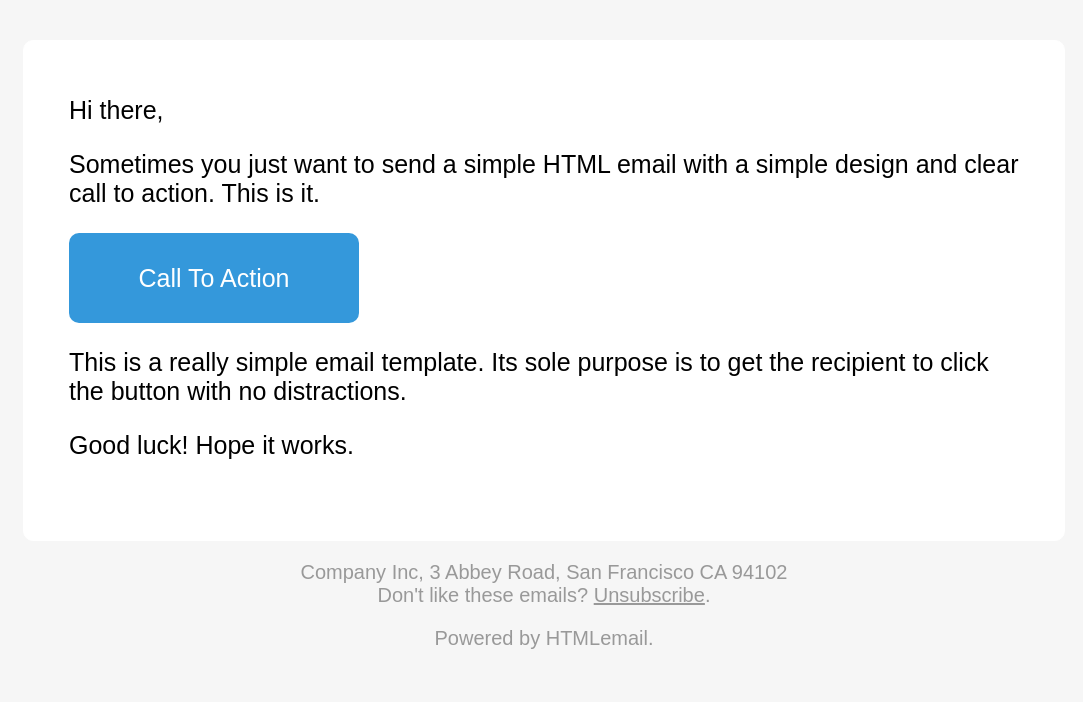
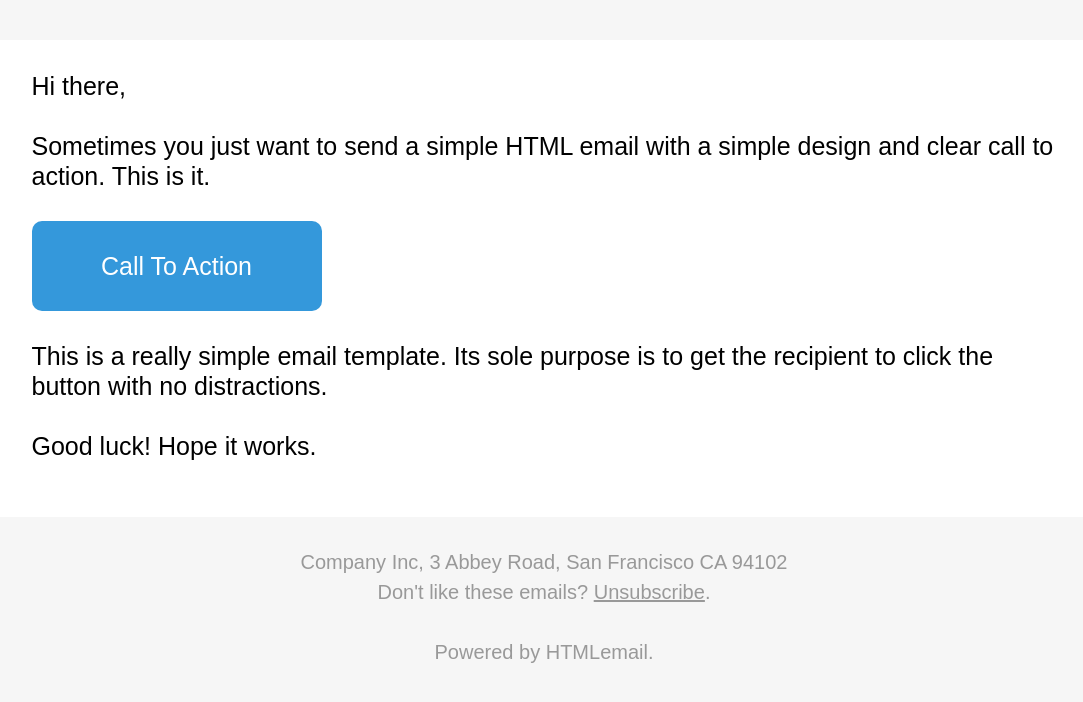
Before and after one commit to JavaHutt/email-template, a plain HTML site: page index.html in a window 1280 px wide. Shown: the whole page, without its empty margins (96-1179 px from the left). Drawn offline with Linux system fonts and the light colour scheme.

Commit message:
Added css reset

```diff
--- a/index.html
+++ b/index.html
@@ -7,17 +7,17 @@
 </head>
 <body>
 	<div class="container">
-		<p>Hi there,</p>
-		<p>Sometimes you just want to send a simple HTML email with a simple design and clear call to action. This is it.</p>
+		<p>Hi there,</p><br>
+		<p>Sometimes you just want to send a simple HTML email with a simple design and clear call to action. This is it.</p><br>
 		<form action="https://htmlemail.io/" type="post">
-			<input type="submit" value="Call To Action">
-		</form>
-		<p>This is a really simple email template. Its sole purpose is to get the recipient to click the button with no distractions.</p>
+			<input class="cta-button" type="submit" value="Call To Action">
+		</form><br>
+		<p>This is a really simple email template. Its sole purpose is to get the recipient to click the button with no distractions.</p><br>
 		<p>Good luck! Hope it works.</p>
-	</div>
+	</div><br>
 	<footer>
 		<p>Company Inc, 3 Abbey Road, San Francisco CA 94102<br>
-		Don't like these emails? <span class="under">Unsubscribe</span>.</p>
+		Don't like these emails? <span class="unsub">Unsubscribe</span>.</p><br>
 		<p>Powered by HTMLemail.</p>
 	</footer>
 </body>
--- a/style/style.css
+++ b/style/style.css
@@ -1,13 +1,57 @@
+/* Eric Meyer css reset:*/
+html, body, div, span, applet, object, iframe,
+h1, h2, h3, h4, h5, h6, p, blockquote, pre,
+a, abbr, acronym, address, big, cite, code,
+del, dfn, em, img, ins, kbd, q, s, samp,
+small, strike, strong, sub, sup, tt, var,
+b, u, i, center,
+dl, dt, dd, ol, ul, li,
+fieldset, form, label, legend,
+table, caption, tbody, tfoot, thead, tr, th, td,
+article, aside, canvas, details, embed,
+figure, figcaption, footer, header, hgroup,
+menu, nav, output, ruby, section, summary,
+time, mark, audio, video {
+	margin: 0;
+	padding: 0;
+	border: 0;
+	font-size: 100%;
+	font: inherit;
+	vertical-align: baseline;
+}
+article, aside, details, figcaption, figure,
+footer, header, hgroup, menu, nav, section {
+	display: block;
+}
+body {
+	line-height: 1;
+}
+ol, ul {
+	list-style: none;
+}
+blockquote, q {
+	quotes: none;
+}
+blockquote:before, blockquote:after,
+q:before, q:after {
+	content: '';
+	content: none;
+}
+table {
+	border-collapse: collapse;
+	border-spacing: 0;
+}
 body {
 	background-color: #f6f6f6;
 	font-family: Arial;
+	line-height: 30px;
 }
 .container {
 	border: 1px solid #ffffff;
 	border-radius: 10px;
 	background-color: #ffffff;
-	padding: 5px;
-	width: 950px;
+	padding: 10px;
+	width: 1025px;
 	margin: auto;
 	margin-top: 40px;
 	padding: 30px 45px 55px 45px; /*All my measures using width fucked up because of padding*/
@@ -17,7 +61,7 @@ body {
 	-webkit-font-smoothing: antialiased;
 	text-shadow: 1px 1px 1px rgba(0,0,0,0.004);
 }
-.container input {
+.container .cta-button {
 	background-color: #3498db;
 	color: #ffffff;
 	height: 90px;
@@ -34,6 +78,6 @@ footer p {
 	-webkit-font-smoothing: antialiased;
 	text-shadow: 1px 1px 1px rgba(0,0,0,0.004);
 }
-footer .under {
+footer .unsub {
 	text-decoration: underline;
 }
```
